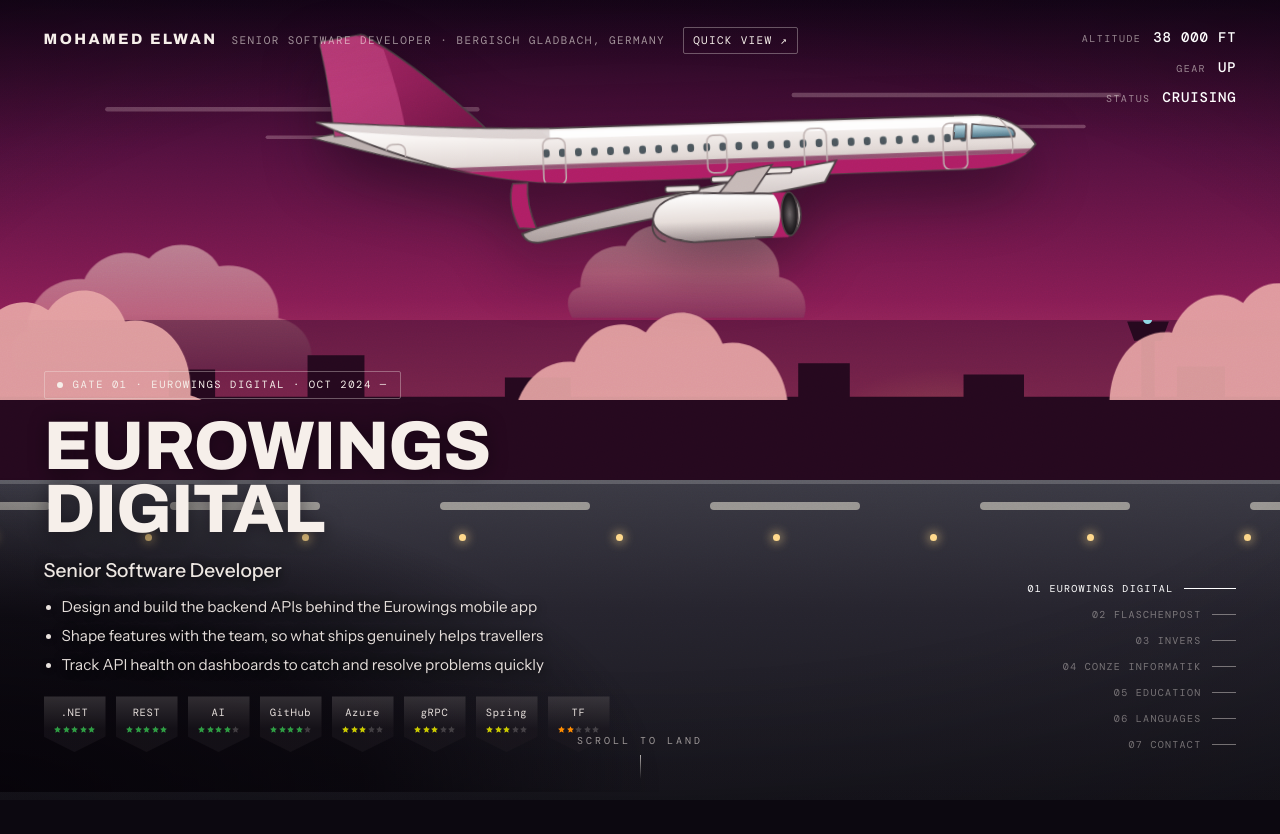
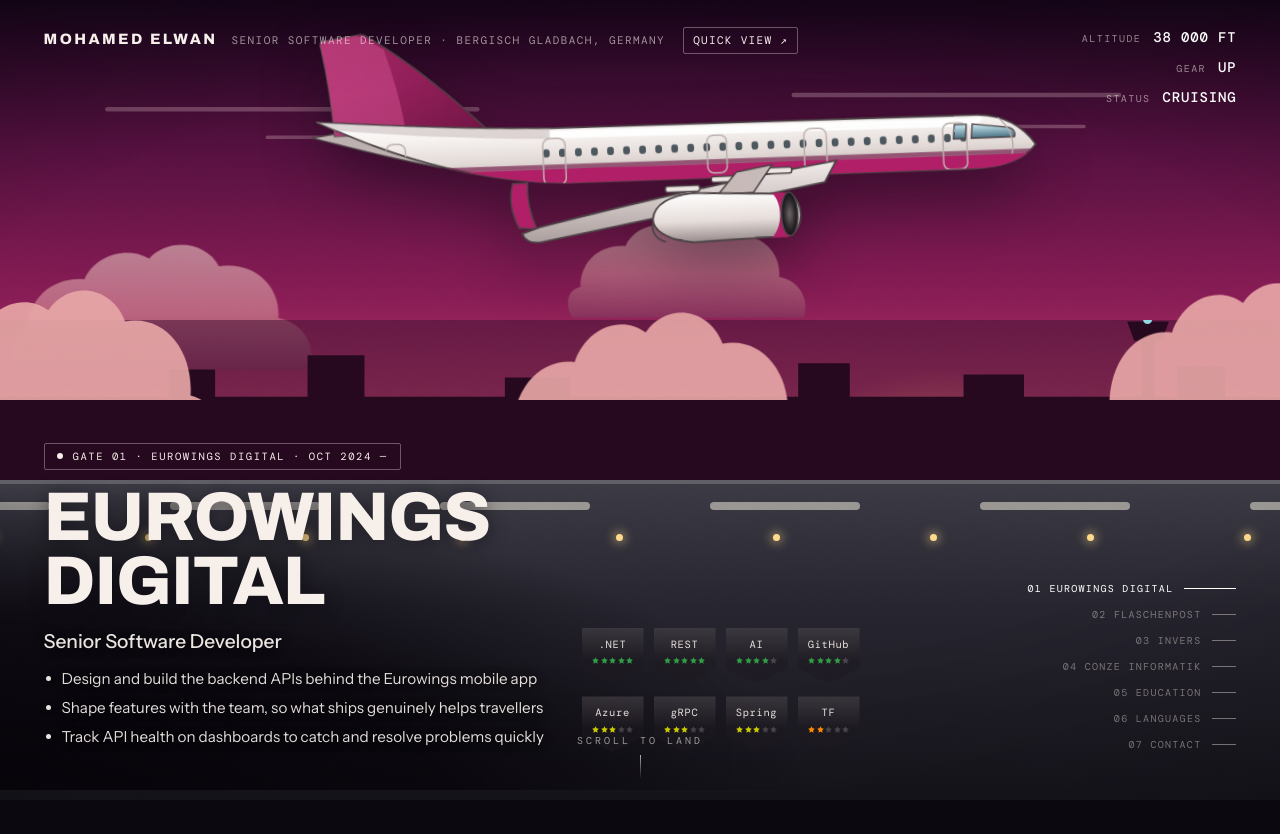
Before and after one commit to 3lwan/3lwan.github.io, a React (Vite) app: page / in a window 1280 px wide. Shown: the top 834 px of the page. Built offline with nearby package versions, Linux system fonts and the light colour scheme.

Commit message:
feat: update career layout to support side-by-side badges and re-anchor background styling to copy block

```diff
--- a/src/App.css
+++ b/src/App.css
@@ -362,12 +362,25 @@
   min-height: 20rem;
 }
 
+.copy {
+  position: absolute;
+  isolation: isolate;
+  left: 0;
+  bottom: 0;
+  width: 100%;
+}
+
 /* The copy sits over illustration that changes throughout the scroll, so it
-   carries its own ground rather than depending on what happens to be behind. */
-.copy-deck::before {
+   carries its own ground rather than depending on what happens to be behind.
+
+   On the copy rather than the deck: scenes set their own width - the ones that
+   put the badges beside the text run wider than the deck - so a pool sized to
+   the deck left the outer badges standing on bare illustration. Sized to the
+   block, it also fades with the block instead of sitting under every scene. */
+.copy::before {
   content: '';
   position: absolute;
-  inset: -34px -120px -40px -48px;
+  inset: -30px -58px -38px -46px;
   z-index: -1;
   pointer-events: none;
   background: radial-gradient(
@@ -376,13 +389,6 @@
     rgba(6, 3, 9, 0.72) 42%,
     rgba(6, 3, 9, 0) 76%
   );
-}
-
-.copy {
-  position: absolute;
-  left: 0;
-  bottom: 0;
-  width: 100%;
 }
 
 .ticket {
--- a/src/data/career.js
+++ b/src/data/career.js
@@ -215,6 +215,8 @@
     id: 'eurowings',
     display: ['Eurowings', 'Digital'],
     ticket: 'Gate 01 · Eurowings Digital · Oct 2024 —',
+    // long stack, so the badges sit beside the copy rather than under it
+    layout: 'aside',
     roles: [job('eurowings')],
     stack: job('eurowings').stack,
   },
```
